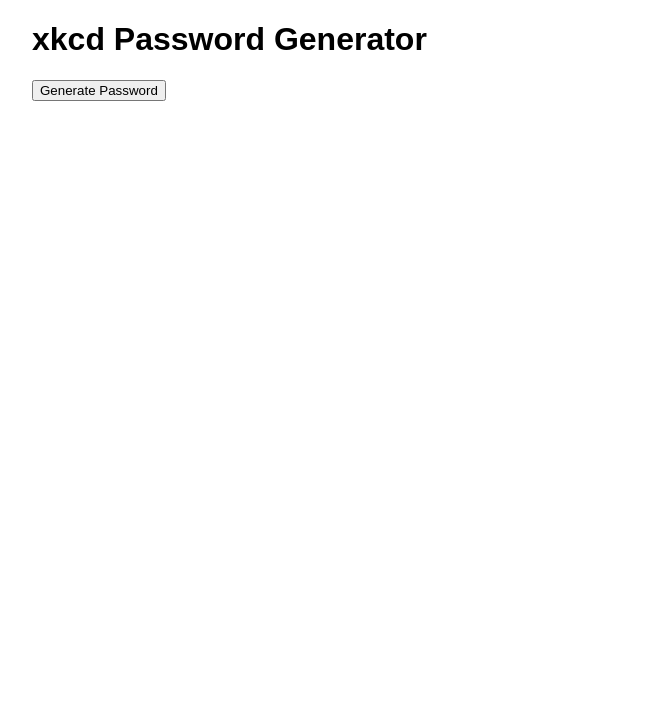
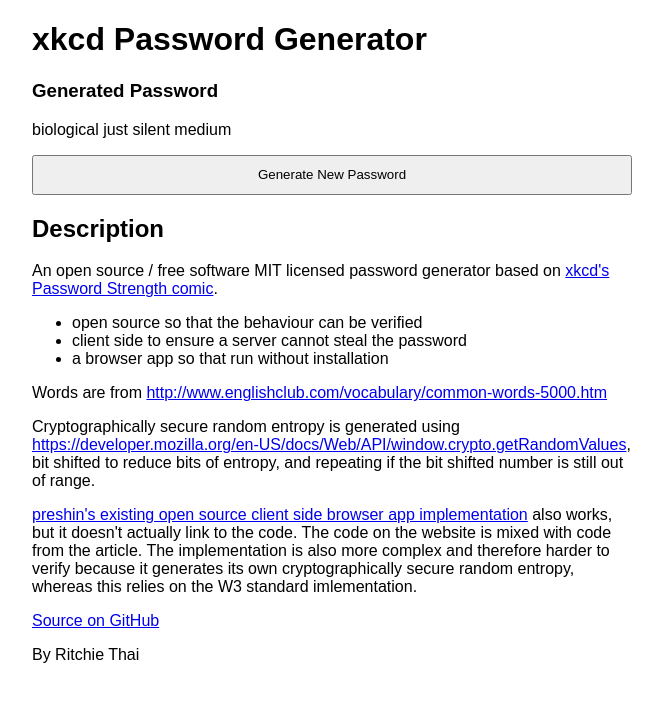
Before and after one commit to ritthai/xkcd-password-generator, a plain HTML site: page index.html in a window 1280 px wide. Shown: the whole page, without its empty margins (308-971 px from the left). Drawn offline with Linux system fonts and the light colour scheme.

Commit message:
Modified index.html to be more user friendly, including a description of what this is

```diff
--- a/index.html
+++ b/index.html
@@ -16,21 +16,69 @@ See the file license.txt for copying permission.
                 max-width: 600px;
                 margin: 0 auto;
             }
+
+            .big-button {
+                width: 100%;
+                height: 3em;
+            }
         </style>
     </head>
     <body>
         <div id="page">
             <h1>xkcd Password Generator</h1>
-            <button onclick="generatePassword();">Generate Password</button>
+
+            <h3>Generated Password</h3>
             <p id="password"></p>
+
+            <button class="big-button" onclick="generatePassword();">
+                Generate New Password
+            </button>
+
+
+            <h2>Description</h2>
+
+            <p>
+                An open source / free software MIT licensed password generator based on <a href="http://xkcd.com/936/">xkcd's Password Strength comic</a>.
+            </p>
+
+            <ul>
+                <li>open source so that the behaviour can be verified</li>
+                <li>client side to ensure a server cannot steal the password</li>
+                <li>a browser app so that run without installation</li>
+            </ul>
+
+            <p>
+                Words are from <a href="http://www.englishclub.com/vocabulary/common-words-5000.htm">http://www.englishclub.com/vocabulary/common-words-5000.htm</a>
+            </p>
+
+            <p>
+                Cryptographically secure random entropy is generated using <a href="https://developer.mozilla.org/en-US/docs/Web/API/window.crypto.getRandomValues">https://developer.mozilla.org/en-US/docs/Web/API/window.crypto.getRandomValues</a>,
+                bit shifted to reduce bits of entropy,
+                and repeating if the bit shifted number is still out of range.
+            </p>
+
+            <p>
+                <a href="http://preshing.com/20110811/xkcd-password-generator/">preshin's existing open source client side browser app implementation</a> also works, but it doesn't actually link to the code. The code on the website is mixed with code from the article. The implementation is also more complex and therefore harder to verify because it generates its own cryptographically secure random entropy, whereas this relies on the W3 standard imlementation.
+            </p>
+
+            <p>
+                <a href="https://github.com/ritthai/xkcd-password-generator">Source on GitHub</a>
+            </p>
+
+            <p>
+                By Ritchie Thai
+            </p>
         </div>
+
         <script src="xkcd-password-generator.js"></script>
         <script>
             var passwordGenerator = makeXkcdPasswordGenerator();
 
-            var generatePassword = function () {
+            var generatePassword = function() {
                 document.getElementById('password').innerHTML = passwordGenerator.generatePassword();
             };
+
+            generatePassword();
         </script>
     </body>
 </html>
```
Also changed, not shown: xkcd-password-generator.js.
